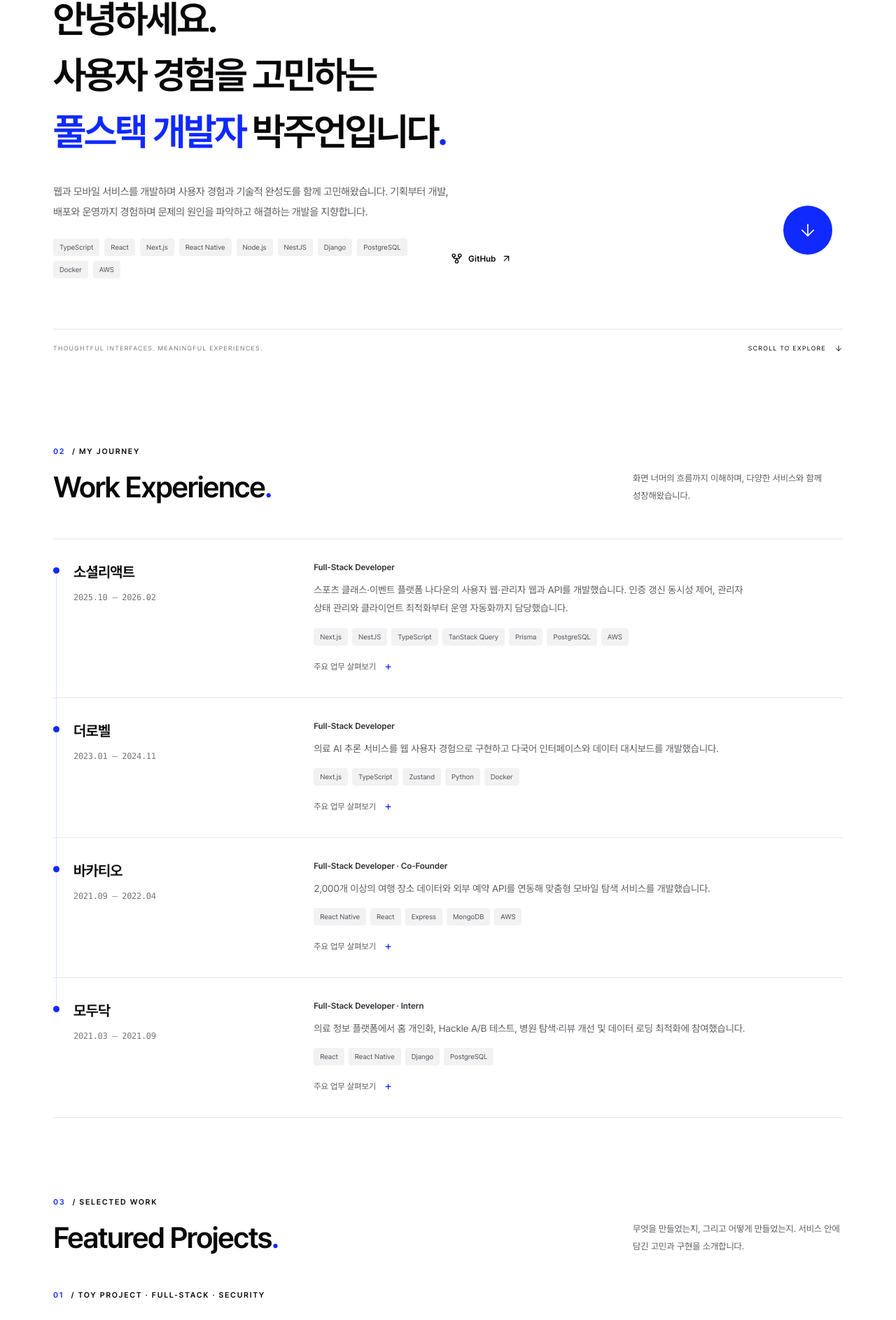
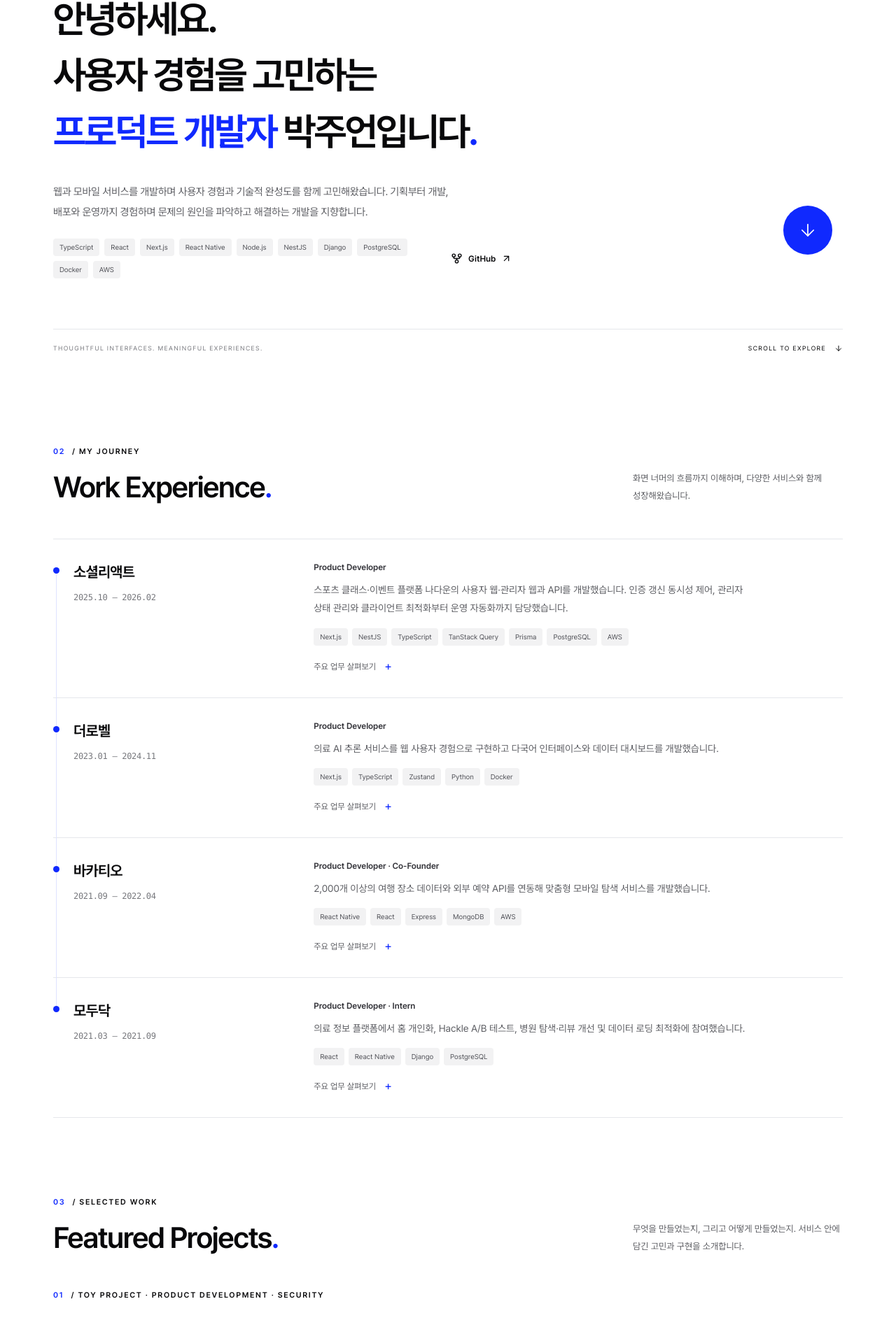
Before and after one commit to aubri61/new-portfolio, a Next.js app: page / in a window 1280 px wide. Shown: the part 242-2129 px from the top of the page at 70% size. Built offline with nearby package versions, Linux system fonts and the light colour scheme.

Commit message:
chore: 문구 변경

```diff
--- a/app/layout.tsx
+++ b/app/layout.tsx
@@ -1,12 +1,12 @@
 import type { Metadata } from "next";
 import "./globals.css";
 export const metadata: Metadata = {
-  title: "박주언 — 풀스택 개발자",
+  title: "박주언 — 프로덕트 개발자",
   description:
-    "사용자 경험과 기술적 완성도를 고민하는 풀스택 개발자 박주언의 포트폴리오. 웹·모바일 서비스 개발, 아키텍처 설계와 문제 해결 경험을 소개합니다.",
+    "사용자 경험과 기술적 완성도를 고민하는 프로덕트 개발자 박주언의 포트폴리오. 웹·모바일 서비스 개발, 아키텍처 설계와 문제 해결 경험을 소개합니다.",
   keywords: [
     "박주언",
-    "풀스택 개발자",
+    "프로덕트 개발자",
     "React",
     "Next.js",
     "포트폴리오",
@@ -14,14 +14,14 @@ export const metadata: Metadata = {
   ],
   authors: [{ name: "박주언" }],
   openGraph: {
-    title: "박주언 — 풀스택 개발자",
+    title: "박주언 — 프로덕트 개발자",
     description: "사용자 경험을 고민하고, 더 나은 서비스를 만듭니다.",
     locale: "ko_KR",
     type: "website",
   },
   twitter: {
     card: "summary",
-    title: "박주언 — 풀스택 개발자",
+    title: "박주언 — 프로덕트 개발자",
     description: "웹과 모바일, 화면 너머의 흐름까지.",
   },
 };
--- a/components/sections/Hero.tsx
+++ b/components/sections/Hero.tsx
@@ -8,7 +8,7 @@ export default function Hero() {
       <Reveal hero>
         <div className="hero-topline">
           <p className="eyebrow">
-            <span className="status-dot" /> FULL-STACK DEVELOPER
+            <span className="status-dot" /> PRODUCT DEVELOPER
           </p>
           <span className="hero-location">BASED IN KOREA</span>
         </div>
@@ -19,7 +19,7 @@ export default function Hero() {
           <br />
           사용자 경험을 고민하는
           <br />
-          <span className="blue">풀스택 개발자</span>
+          <span className="blue">프로덕트 개발자</span>
           <br className="mobile-break" /> 박주언입니다
           <span className="blue">.</span>
         </h1>
--- a/data/experiences.ts
+++ b/data/experiences.ts
@@ -3,7 +3,7 @@ export const experiences: Experience[] = [
   {
     company: "소셜리액트",
     period: "2025.10 — 2026.02",
-    role: "Full-Stack Developer",
+    role: "Product Developer",
     description:
       "스포츠 클래스·이벤트 플랫폼 나다운의 사용자 웹·관리자 웹과 API를 개발했습니다. 인증 갱신 동시성 제어, 관리자 상태 관리와 클라이언트 최적화부터 운영 자동화까지 담당했습니다.",
     stack: [
@@ -30,7 +30,7 @@ export const experiences: Experience[] = [
   {
     company: "더로벨",
     period: "2023.01 — 2024.11",
-    role: "Full-Stack Developer",
+    role: "Product Developer",
     description:
       "의료 AI 추론 서비스를 웹 사용자 경험으로 구현하고 다국어 인터페이스와 데이터 대시보드를 개발했습니다.",
     stack: ["Next.js", "TypeScript", "Zustand", "Python", "Docker"],
@@ -46,7 +46,7 @@ export const experiences: Experience[] = [
   {
     company: "바카티오",
     period: "2021.09 — 2022.04",
-    role: "Full-Stack Developer · Co-Founder",
+    role: "Product Developer · Co-Founder",
     description:
       "2,000개 이상의 여행 장소 데이터와 외부 예약 API를 연동해 맞춤형 모바일 탐색 서비스를 개발했습니다.",
     stack: ["React Native", "React", "Express", "MongoDB", "AWS"],
@@ -63,7 +63,7 @@ export const experiences: Experience[] = [
   {
     company: "모두닥",
     period: "2021.03 — 2021.09",
-    role: "Full-Stack Developer · Intern",
+    role: "Product Developer · Intern",
     description:
       "의료 정보 플랫폼에서 홈 개인화, Hackle A/B 테스트, 병원 탐색·리뷰 개선 및 데이터 로딩 최적화에 참여했습니다.",
     stack: ["React", "React Native", "Django", "PostgreSQL"],
--- a/data/featured-projects.ts
+++ b/data/featured-projects.ts
@@ -26,9 +26,9 @@ export const projects: Project[] = [
     id: "my-garage",
     name: "My Garage",
     englishName: "MY GARAGE",
-    category: "TOY PROJECT · FULL-STACK · SECURITY",
+    category: "TOY PROJECT · PRODUCT DEVELOPMENT · SECURITY",
     description: "개인 간(P2P) 차량 공유 및 보안 접근 제어 플랫폼.",
-    role: "개인 풀스택 토이 프로젝트",
+    role: "개인 프로젝트 / 제품 설계·개발",
     period: "2026.10 — 진행 중",
     stack: [
       "Next.js",
@@ -119,7 +119,7 @@ export const projects: Project[] = [
         "media",
         "Gallery",
         "차량 공유부터 계약과 접근 권한까지 하나의 흐름으로.",
-        "개인 간 차량 공유 시나리오를 구현한 풀스택 토이 프로젝트입니다. 차량 탐색·예약·승인·양측 계약 동의를 거쳐 계약과 이용 기간에 따라 가상 차량 접근 권한을 부여하는 구조입니다.",
+        "개인 간 차량 공유 시나리오를 구현한 토이 프로젝트입니다. 차량 탐색·예약·승인·양측 계약 동의를 거쳐 계약과 이용 기간에 따라 가상 차량 접근 권한을 부여하는 구조입니다.",
         [
           "Kakao Maps 기반 차량 탐색",
           "예약 신청·소유자 승인·양측 계약 동의",
@@ -344,7 +344,7 @@ export const projects: Project[] = [
     category: "SPORTS · WEB & ADMIN",
     featured: true,
     description: "인증 안정성부터 관리자 UX와 운영 자동화까지 연결합니다.",
-    role: "1인 풀스택 개발 / Web·Admin·API 및 운영 설계",
+    role: "1인 프로덕트 개발 / Web·Admin·API 및 운영 설계",
     period: "2025.10 — 2026.02",
     stack: [
       "Next.js",
```
